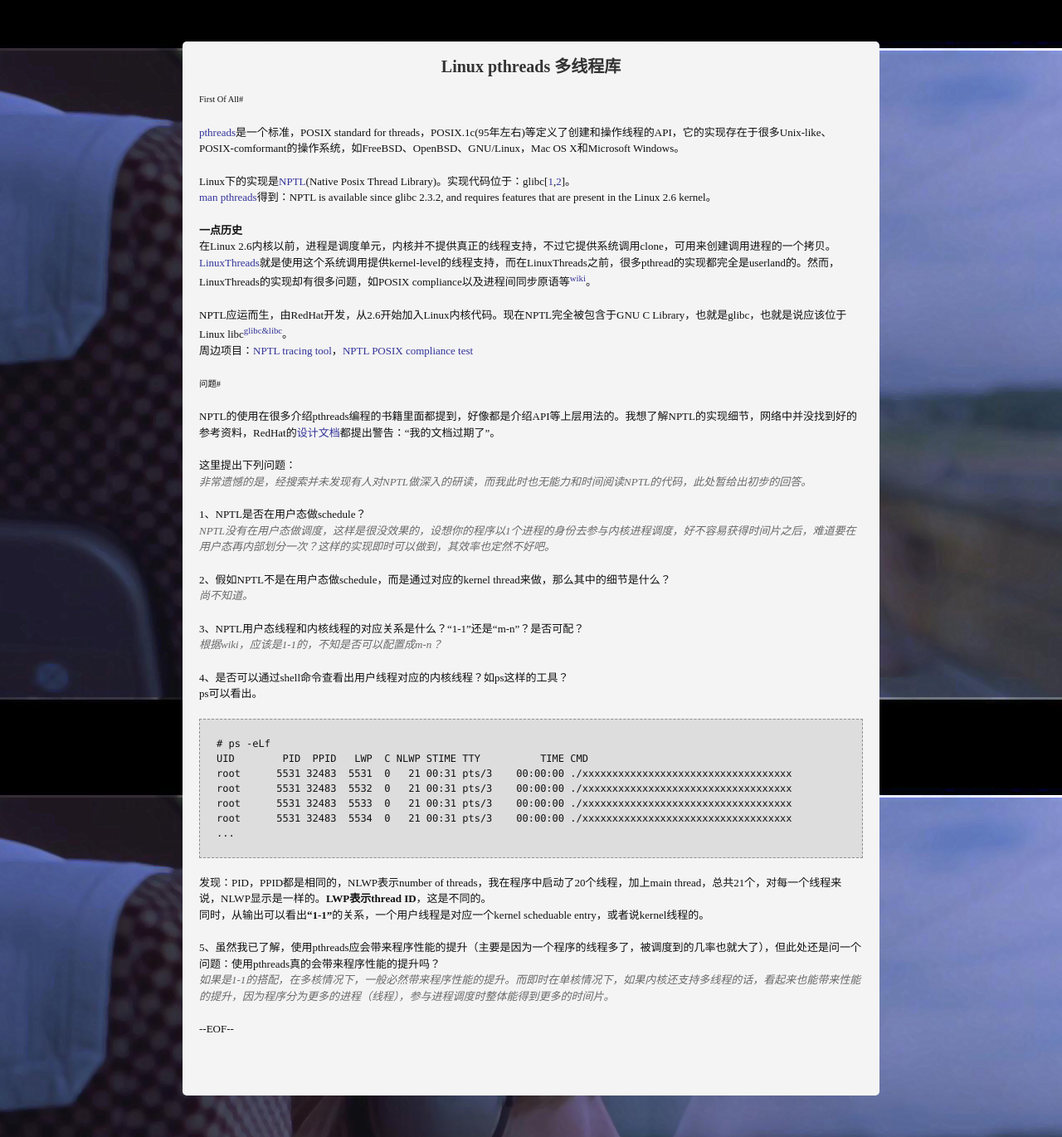
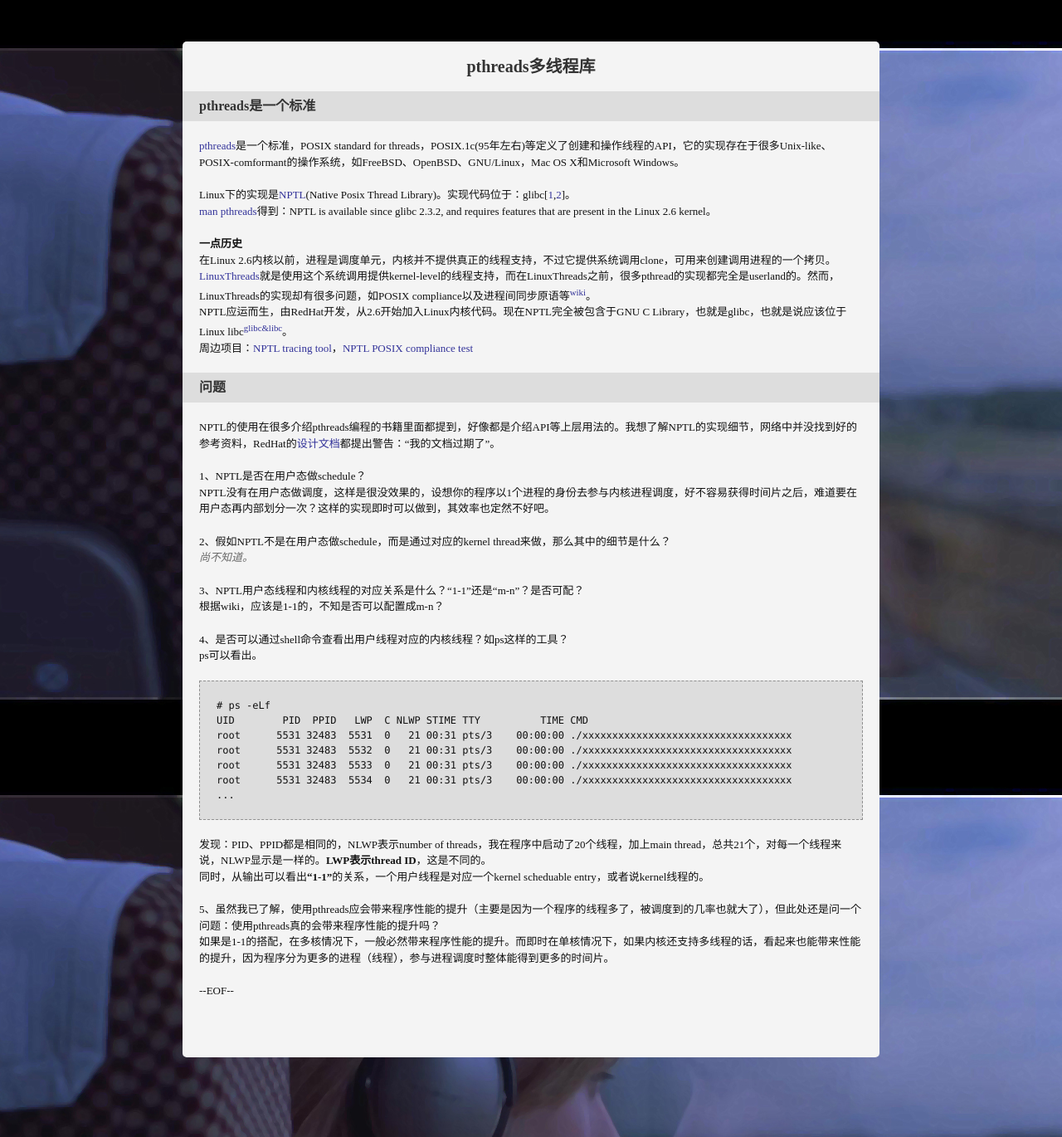
Before and after one commit to tfengmao/xanfeng, a Jekyll site: the page built from _posts/2012-03-28-linux-pthread.md, in a window 1280 px wide. Shown: the whole page at 83% size. Built offline with Jekyll 4.4.1, drawn with Linux system fonts in a browser that asks for light colours; Markdown is read by kramdown in place of the engine named in the settings; comment, search, counter and statistics services are not loaded.

Commit message:
update format

```diff
--- a/_posts/2012-03-28-linux-pthread.md
+++ b/_posts/2012-03-28-linux-pthread.md
@@ -1,11 +1,11 @@
 ---
-title: Linux pthreads 多线程库
+title: pthreads多线程库
 layout: post
+category: linux
 tags: linux process thread pthreads NPTL
-category: linux
 ---
 
-#First Of All#
+###pthreads是一个标准
 
 [pthreads](http://en.wikipedia.org/wiki/POSIX_Threads)是一个标准，POSIX standard for threads，POSIX.1c(95年左右)等定义了创建和操作线程的API，它的实现存在于很多Unix-like、POSIX-comformant的操作系统，如FreeBSD、OpenBSD、GNU/Linux，Mac OS X和Microsoft Windows。
 
@@ -14,25 +14,21 @@ Linux下的实现是[NPTL](http://en.wikipedia.org/wiki/Native_POSIX_Thread_Libr
 
 **一点历史**
 在Linux 2.6内核以前，进程是调度单元，内核并不提供真正的线程支持，不过它提供系统调用clone，可用来创建调用进程的一个拷贝。[LinuxThreads](http://en.wikipedia.org/wiki/LinuxThreads)就是使用这个系统调用提供kernel-level的线程支持，而在LinuxThreads之前，很多pthread的实现都完全是userland的。然而，LinuxThreads的实现却有很多问题，如POSIX compliance以及进程间同步原语等<sup>[wiki]</sup>。
-
 NPTL应运而生，由RedHat开发，从2.6开始加入Linux内核代码。现在NPTL完全被包含于GNU C Library，也就是glibc，也就是说应该位于Linux libc<sup>[glibc&libc]</sup>。
 周边项目：[NPTL tracing tool](http://nptltracetool.sourceforge.net/)，[NPTL POSIX compliance test](http://posixtest.sourceforge.net/)
 
-#问题#
+###问题
 
 NPTL的使用在很多介绍pthreads编程的书籍里面都提到，好像都是介绍API等上层用法的。我想了解NPTL的实现细节，网络中并没找到好的参考资料，RedHat的[设计文档](http://www.akkadia.org/drepper/nptl-design.pdf)都提出警告：“我的文档过期了”。
 
-这里提出下列问题：
-*非常遗憾的是，经搜索并未发现有人对NPTL做深入的研读，而我此时也无能力和时间阅读NPTL的代码，此处暂给出初步的回答。*
-
 1、NPTL是否在用户态做schedule？
-*NPTL没有在用户态做调度，这样是很没效果的，设想你的程序以1个进程的身份去参与内核进程调度，好不容易获得时间片之后，难道要在用户态再内部划分一次？这样的实现即时可以做到，其效率也定然不好吧。*
+NPTL没有在用户态做调度，这样是很没效果的，设想你的程序以1个进程的身份去参与内核进程调度，好不容易获得时间片之后，难道要在用户态再内部划分一次？这样的实现即时可以做到，其效率也定然不好吧。
 
 2、假如NPTL不是在用户态做schedule，而是通过对应的kernel thread来做，那么其中的细节是什么？
 *尚不知道。*
 
 3、NPTL用户态线程和内核线程的对应关系是什么？“1-1”还是“m-n”？是否可配？
-*根据wiki，应该是1-1的，不知是否可以配置成m-n？*
+根据wiki，应该是1-1的，不知是否可以配置成m-n？
 
 4、是否可以通过shell命令查看出用户线程对应的内核线程？如ps这样的工具？
 ps可以看出。
@@ -45,11 +41,11 @@ ps可以看出。
     root      5531 32483  5534  0   21 00:31 pts/3    00:00:00 ./xxxxxxxxxxxxxxxxxxxxxxxxxxxxxxxxxxx
     ...
 
-发现：PID，PPID都是相同的，NLWP表示number of threads，我在程序中启动了20个线程，加上main thread，总共21个，对每一个线程来说，NLWP显示是一样的。**LWP表示thread ID**，这是不同的。
+发现：PID、PPID都是相同的，NLWP表示number of threads，我在程序中启动了20个线程，加上main thread，总共21个，对每一个线程来说，NLWP显示是一样的。**LWP表示thread ID**，这是不同的。
 同时，从输出可以看出**“1-1”**的关系，一个用户线程是对应一个kernel scheduable entry，或者说kernel线程的。
 
 5、虽然我已了解，使用pthreads应会带来程序性能的提升（主要是因为一个程序的线程多了，被调度到的几率也就大了），但此处还是问一个问题：使用pthreads真的会带来程序性能的提升吗？
-*如果是1-1的搭配，在多核情况下，一般必然带来程序性能的提升。而即时在单核情况下，如果内核还支持多线程的话，看起来也能带来性能的提升，因为程序分为更多的进程（线程），参与进程调度时整体能得到更多的时间片。*
+如果是1-1的搭配，在多核情况下，一般必然带来程序性能的提升。而即时在单核情况下，如果内核还支持多线程的话，看起来也能带来性能的提升，因为程序分为更多的进程（线程），参与进程调度时整体能得到更多的时间片。
 
 [wiki]: http://en.wikipedia.org/wiki/Native_POSIX_Thread_Library "Native Posix Thread Library"
 [glibc&libc]: http://xanpeng.github.com/2012/03/10/deep-into-malloc/ "glibc and linux libc"
```
